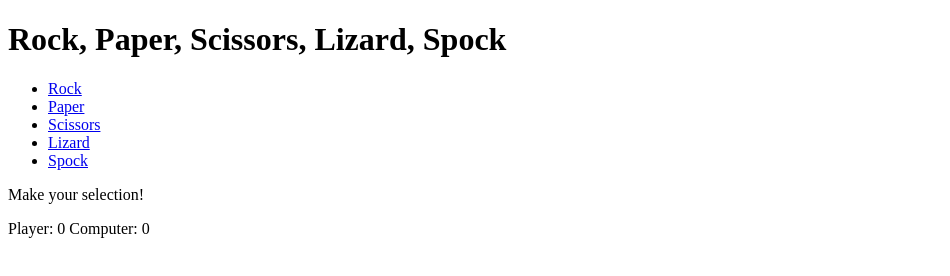
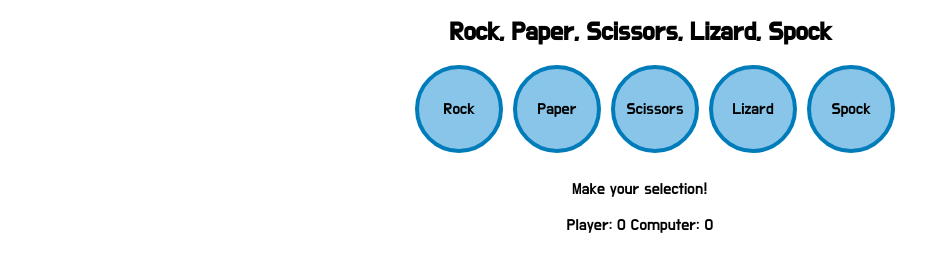
Before and after one commit to greenthewizard/rockpaperscissors, a plain HTML site: page index.html in a window 1280 px wide. Shown: the whole page, without its empty margins (0-950 px from the left). Drawn offline with Linux system fonts and the light colour scheme.

Commit message:
Pretty CSS and project refactor COMPLETE

```diff
--- a/index.html
+++ b/index.html
@@ -2,16 +2,21 @@
 <html>
 <head>
 	<title>Rock, Paper, Scissors</title>
+	<link href="https://fonts.googleapis.com/css?family=Do+Hyeon" rel="stylesheet">
+	<link rel="stylesheet" type="text/css" href="style.css">
+
 </head>
 <body>
 	<div id="rps">
 		<h1 id="game-title"></h1>
 		<ul id="options-list"></ul>
-		<p id="game-log">Make your selection!</p>
-		<p>
-			Player: <span id="p1-score">0</span>
-			Computer: <span id="p2-score">0</span>
-		</p>
+		<div id="p-town">
+			<p id="game-log">Make your selection!</p>
+			<p id="score-area">
+				Player: <span id="p1-score">0</span>
+				Computer: <span id="p2-score">0</span>
+			</p>
+		</div>
 	</div>
 	<script src="game.js" type="text/javascript"></script>
 </body>
--- /dev/null
+++ b/style.css
@@ -0,0 +1,42 @@
+#rps {
+	width: 600px;
+	margin: auto;
+	font-family: "Do Hyeon";
+}
+h1 {
+	text-align: center;
+	font-size: 1.6em;
+}
+#options-list {
+	width: 500px;
+	margin: auto;
+}
+#options-list li {
+	list-style: none;
+	float: left;
+	margin: 0 5px;
+	text-align: center;
+}
+
+#options-list li a {
+	text-decoration: none;
+	width: 80px;
+	height: 80px;
+	line-height: 80px;
+	border: 4px solid #007cba;
+	border-radius: 100%;
+	display: inline-block;
+	background-color: #88c5e8;
+	color: #000;
+}
+
+#options-list li a:active {
+	background-color: #bce8ff;
+	color: #f00;
+}
+
+#p-town {
+	clear: left;
+	padding-top: 10px;
+	text-align: center;
+}
```
